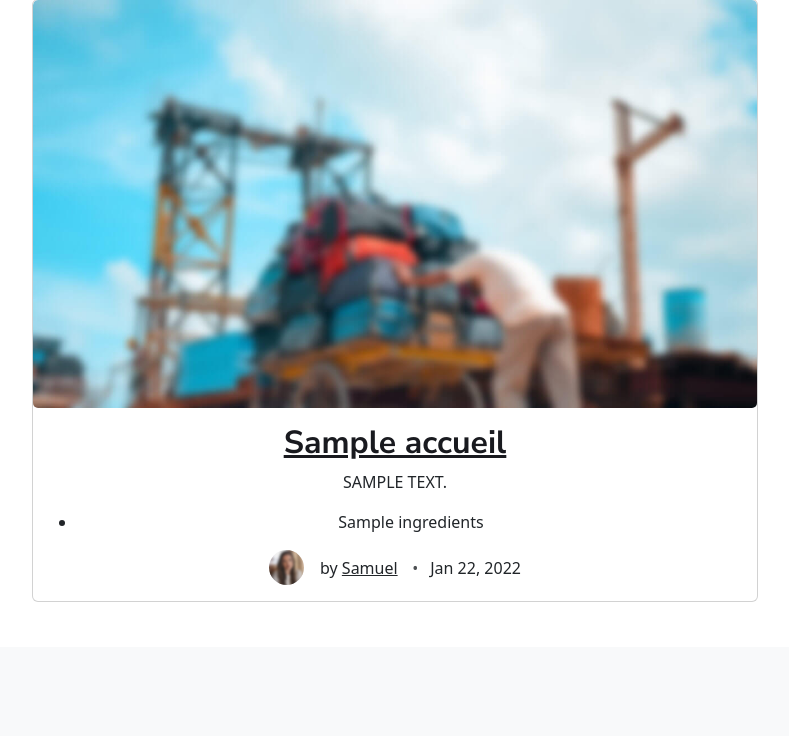
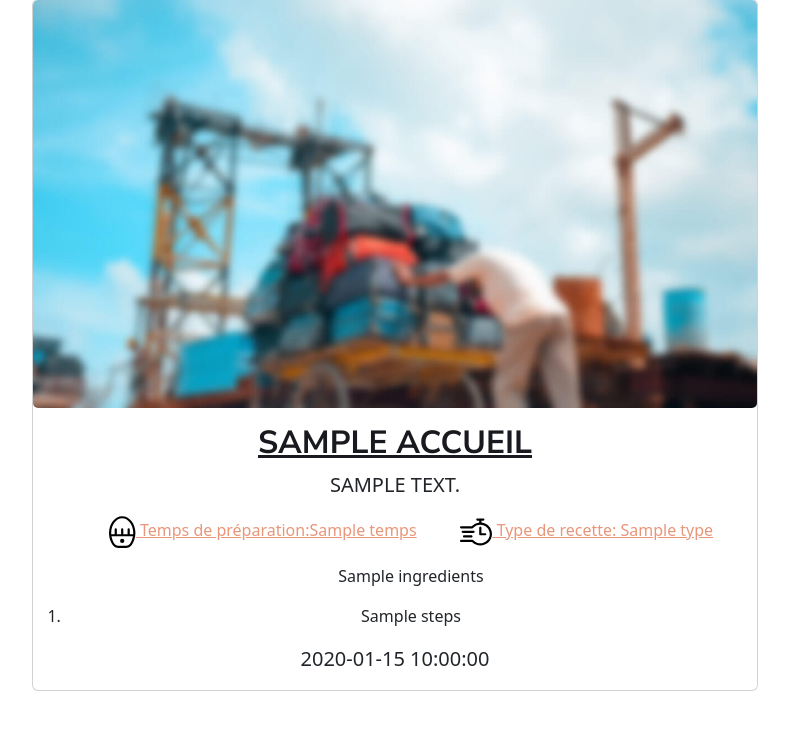
Before and after one commit to samiryakhlef/marmiton, a PHP site: the page made by src/Views/AdminEdit.php in a window 1280 px wide. Shown: the part 155-891 px from the top of the page, without its empty margins (218-1007 px from the left). Before the commit the page ends 757 px from the top, so only its background shows below. Run offline with PHP 8.4, Linux system fonts and the light colour scheme; the template is opened without the code that fills it: most values are stand-ins (such as "Sample title", 1, 10 or a date in 2020); some libraries are stand-ins or nearby versions.

Commit message:
refacto du front

```diff
--- a/src/Views/AdminEdit.php
+++ b/src/Views/AdminEdit.php
@@ -18,7 +18,7 @@ $db->Connect();
 <html lang="fr">
 
 <head>
-    <title>Blogzine - Blog and Magazine Bootstrap 5 Theme</title>
+    <title>Marmiton</title>
     <!-- Meta Tags -->
     <meta charset="utf-8">
     <meta name="viewport" content="width=device-width, initial-scale=1, shrink-to-fit=no">
@@ -120,28 +120,33 @@ $db->Connect();
                                     <img class="card-img" src="assets/images/blog/16by9/01.jpg" alt="Card image">
                                 </div>
                                 <div class="card-body px-0 pt-3">
-                                    <h2 class="card-title"><a href="post-single-3.html" class="btn-link text-reset fw-bold"><?php echo $accueil['name'] ?></a></h2>
-                                    <p class="text-uppercase"></i><?php echo $accueil['description'] ?></p>
-                                    <div class="container">
-                                    <ul>
-                                        <?php foreach(explode(",",$accueil['ingredients']) as $ingredient) : ?>
+                                    <h2 class="text-uppercase "><a href="#" class="btn-link text-reset fw-bolder"><?php echo $accueil['name'] ?></a></h2>
+                                    <p class="text-uppercase fs-5"></i><?php echo $accueil['description'] ?></p>
+                                    <ul class="d-flex justify-content-evenly fs-6" style="list-style-type:none; text-decoration: underline; color:darksalmon;">
+                                        <li> <svg class="RCP__sc-1qnswg8-2 jTcJOx" xmlns="http://www.w3.org/2000/svg" width="27" height="32" viewBox="0 0 27 32">
+                                                <path d="M13.207 22.759a2.151 2.151 0 1 0 0 4.302 2.151 2.151 0 0 0 0-4.302z"></path>
+                                                <path d="M20.806 27.979a4.326 4.326 0 0 1-3.451 1.745H9.06a4.329 4.329 0 0 1-3.451-1.745c-1.57-2.108-2.651-4.777-3.127-7.613h21.451c-.475 2.837-1.556 5.505-3.127 7.613zM5.513 6.533c2.062-2.701 4.795-4.188 7.694-4.188s5.632 1.487 7.695 4.188c2.131 2.792 3.305 6.549 3.305 10.577 0 .35-.013.7-.031 1.049h-3.41v-4.683a1.103 1.103 0 1 0-2.206 0v4.683h-4.249v-4.683a1.103 1.103 0 1 0-2.206 0v4.683H7.857v-4.683a1.103 1.103 0 0 0-2.207 0v4.683H2.24a19.305 19.305 0 0 1-.032-1.049c0-4.029 1.174-7.785 3.306-10.577zm17.142-1.34C20.166 1.933 16.81.137 13.206.137S6.247 1.933 3.758 5.193C1.334 8.368-.001 12.6-.001 17.11c0 4.47 1.399 8.912 3.838 12.187a6.545 6.545 0 0 0 5.221 2.634h8.295a6.547 6.547 0 0 0 5.221-2.633c2.439-3.275 3.838-7.717 3.838-12.187 0-4.51-1.335-8.742-3.759-11.917z"></path>
+                                            </svg> Temps de préparation:<?php echo $accueil['temps'] ?></li>
+                                        <li> <svg xmlns="http://www.w3.org/2000/svg" width="32" height="32" viewBox="0 0 32 32">
+                                                <path d="M14.675 15.867c0-.607-.498-1.098-1.111-1.098H2.736c-.613 0-1.111.491-1.111 1.097s.498 1.097 1.111 1.097h10.827c.613 0 1.111-.491 1.111-1.097l.001.001zm-10.586 3.45c-.614 0-1.111.491-1.111 1.097s.497 1.098 1.111 1.098h7.309c.613 0 1.11-.492 1.11-1.098s-.497-1.097-1.11-1.097H4.089zm16.243-8.562c-.613 0-1.11.491-1.11 1.097v6.421c0 .606.497 1.097 1.11 1.097h4.873c.613 0 1.11-.491 1.11-1.097s-.497-1.097-1.11-1.097h-3.762v-5.325c0-.606-.498-1.097-1.111-1.097z"></path>
+                                                <path d="M21.442 6.528V4.657h1.867c.613 0 1.111-.491 1.111-1.098s-.498-1.097-1.111-1.097h-5.956c-.613 0-1.11.491-1.11 1.097s.497 1.098 1.11 1.098h1.867v1.871a11.694 11.694 0 0 0-7.515 3.693H1.109c-.613 0-1.11.491-1.11 1.097s.497 1.097 1.11 1.097h11.099c.329 0 .641-.144.852-.393a9.489 9.489 0 0 1 7.269-3.352c5.209 0 9.447 4.188 9.447 9.336s-4.238 9.336-9.447 9.336a9.493 9.493 0 0 1-7.023-3.113 1.119 1.119 0 0 0-.827-.365H1.108c-.613-.001-1.11.491-1.11 1.097s.497 1.097 1.11 1.097h10.889a11.734 11.734 0 0 0 8.332 3.478c6.434 0 11.669-5.173 11.669-11.532 0-5.989-4.643-10.924-10.557-11.478z"></path>
+                                            </svg>  Type de recette: <?php echo $accueil['type'] ?></li>
+                                    </ul>
+                                    <ul style="list-style-type:none;">
+                                        <?php foreach (explode(",", $accueil['ingredients']) as $ingredient) : ?>
                                             <li><?php echo $ingredient ?></li>
                                         <?php endforeach ?>
                                     </ul>
-                                    </div>
+                                    <!--affiche les étapes de la recette-->
+                                    <ol>
+                                        <?php foreach (explode(".", $accueil['steps']) as $step) : ?>
+                                            <li><?php echo $step ?></li>
+                                        <?php endforeach ?>
+                                    </ol>
+                                            <p class="text-uppercase"></p>
                                     <!-- Card info -->
                                     <ul class="nav nav-divider align-items-center d-none d-sm-inline-block">
-                                        <li class="nav-item">
-                                            <div class="nav-link">
-                                                <div class="d-flex align-items-center position-relative">
-                                                    <div class="avatar avatar-xs">
-                                                        <img class="avatar-img rounded-circle" src="assets/images/avatar/01.jpg" alt="avatar">
-                                                    </div>
-                                                    <span class="ms-3">by <a href="#" class="stretched-link text-reset btn-link">Samuel</a></span>
-                                                </div>
-                                            </div>
-                                        </li>
-                                        <li class="nav-item">Jan 22, 2022</li>
+                                        <li class="nav-item fs-5"><?php echo $accueil['created_at'] ?></li>
                                     </ul>
                                 </div>
                             </div>
```
Also changed, not shown: composer.json (+12 -9 lines), src/Controller/AdminController.php (+17 -17 lines), src/Controller/IngredientsController.php (+6 -4 lines), src/Database/Recette.php (+19 -2 lines), src/Model/ModelAccueil.php (+25 -22 lines), src/Views/Admin.php (+13 -12 lines), src/Views/Ingredients.php (+5 -4 lines), src/Views/Update.php (+10 -10 lines), 1 other file.
